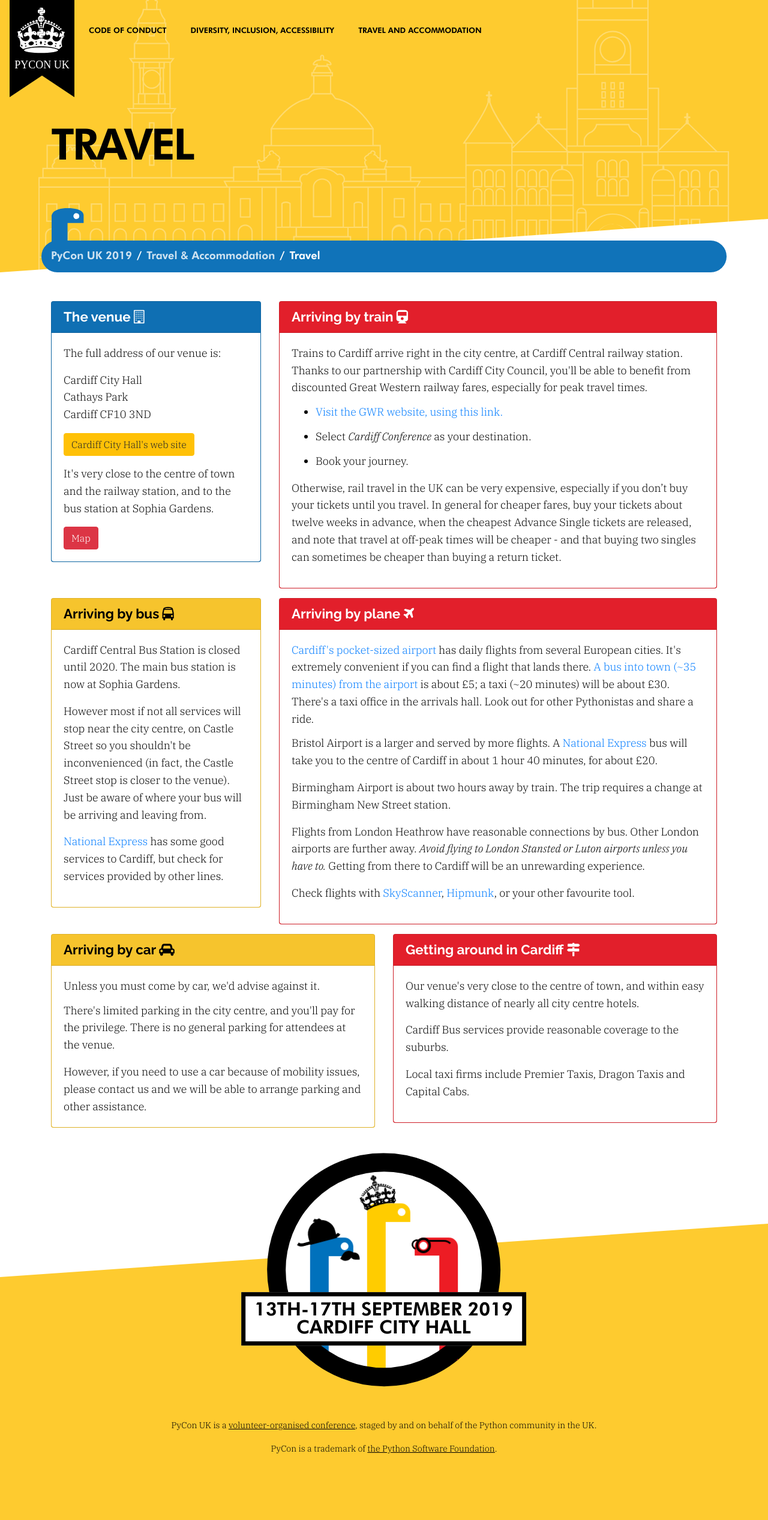
After one commit to PyconUK/2019.pyconuk.org, a Django app: page /travel-and-accommodation/travel in a window 1280 px wide. The commit adds this page. Shown: the whole page at 60% size. Run offline with Django 3.2, Linux system fonts and the light colour scheme; some libraries are stand-ins or nearby versions.

Commit message:
Add Travel and Accommodation pages

```diff
--- a/pyconuk/templates/base.html
+++ b/pyconuk/templates/base.html
@@ -31,6 +31,7 @@
           <ul class="nav navbar-nav">
             <li class="navbar-item child"><a class="nav-link" href="{% url 'coc' %}">Code of Conduct</a>
             <li class="navbar-item child"><a class="nav-link" href="{% url 'diversity' %}">Diversity, Inclusion, Accessibility</a>
+            <li class="navbar-item child"><a class="nav-link" href="{% url 'travel-and-accommodation' %}">Travel and Accommodation</a>
             {# <li class="nav-item child first active"> #}
             {#     <a href="https://2018.hq.pyconuk.org/" class="nav-link"> #}
             {#         Registration Office #}
--- /dev/null
+++ b/pyconuk/templates/travel.html
@@ -0,0 +1,129 @@
+
+{% extends "base.html" %}
+
+{% block jumbotron-title %}Travel{% endblock %}
+
+{% block breadcrumb-items %}
+{{ block.super }}
+<li class="breadcrumb-item"><a href="{% url 'travel-and-accommodation' %}">Travel & Accommodation</a></li>
+<li class="breadcrumb-item" aria-current="page">Travel</li>
+{% endblock %}
+
+{% block content %}
+<div class="row">
+
+  <div class="col col-12 col-lg-4">
+    <div class="card bg-primary">
+
+      <div class="card-header">
+        <h2>The venue <i class="fa fa-building-o " aria-hidden="true"></i></h2>
+      </div>
+
+      <div class="card-body">
+        <p class="card-text">The full address of our venue is:</p>
+        <p class="card-text">Cardiff City Hall<br>Cathays Park<br>Cardiff CF10 3ND</p>
+        <p class="card-text"><a href="http://cardiffcityhall.com" class="btn btn-warning">Cardiff City Hall's web site</a></p>
+        <p class="card-text">It's very close to the centre of town and the railway station, and to the bus station at Sophia Gardens.</p>
+        <p class="card-text"><a href="https://goo.gl/maps/pwzFBixFyoo" class="btn btn-danger">Map</a></p>
+      </div>
+
+    </div>
+  </div>
+
+  <div class="col col-12 col-lg-8">
+    <div class="card bg-danger">
+
+      <div class="card-header">
+        <h2>Arriving by train <i class="fa fa-train " aria-hidden="true"></i></h2>
+      </div>
+
+      <div class="card-body">
+        <p class="card-title">Trains to Cardiff arrive right in the city centre, at Cardiff Central railway station. Thanks to our partnership with Cardiff City Council, you'll be able to benefit from discounted Great Western railway fares, especially for peak travel times.</p>
+        <ul>
+          <li class="card-title"><a href="http://tickets.gwr.com/gw/en/landing/promotion.aspx?id=adf113c5-27b0-4c09-9ac2-6db2bcf6b339&amp;isAllowed=False" class="">Visit the GWR website, using this link.</a></li>
+          <li class="card-title">Select <em>Cardiff Conference</em> as your destination.</li>
+          <li class="card-title">Book your journey.</li>
+        </ul>
+
+        <p>Otherwise, rail travel in the UK can be very expensive, especially if you don’t buy your tickets until you travel. In general for cheaper fares, buy your tickets about twelve weeks in advance, when the cheapest Advance Single tickets are released, and note that travel at off-peak times will be cheaper - and that buying two singles can sometimes be cheaper than buying a return ticket.</p>
+      </div>
+
+    </div>
+  </div>
+
+</div>
+
+<div class="row">
+
+  <div class="col col-12 col-lg-4">
+    <div class="card bg-warning">
+
+      <div class="card-header">
+        <h2>Arriving by bus <i class="fa fa-bus " aria-hidden="true"></i></h2>
+      </div>
+
+      <div class="card-body">
+        <p>Cardiff Central Bus Station is closed until 2020. The main bus station is now at Sophia Gardens.</p>
+        <p>However most if not all services will stop near the city centre, on Castle Street so you shouldn't be inconvenienced (in fact, the Castle Street stop is closer to the venue). Just be aware of where your bus will be arriving and leaving from.</p>
+        <p><a href="http://nationalexpress.com" class="">National Express</a> has some good services to Cardiff, but check for services provided by other lines.</p>
+      </div>
+
+    </div>
+  </div>
+
+  <div class="col col-12 col-lg-8">
+    <div class="card bg-danger">
+
+      <div class="card-header">
+        <h2>Arriving by plane <i class="fa fa-plane " aria-hidden="true"></i></h2>
+      </div>
+
+      <div class="card-body">
+        <p class="card-title"><a href="https://www.cardiff-airport.com/" class="">Cardiff's pocket-sized airport</a> has daily flights from several European cities. It's extremely convenient if you can find a flight that lands there. <a href="https://www.cardiff-airport.com/by-bus/" class="">A bus into town (~35 minutes) from the airport</a> is about £5; a taxi (~20 minutes) will be about £30. There's a taxi office in the arrivals hall. Look out for other Pythonistas and share a ride.</p>
+        <p>Bristol Airport is a larger and served by more flights. A <a href="http://nationalexpress.com" class="">National Express</a> bus will take you to the centre of Cardiff in about 1 hour 40 minutes, for about £20.</p>
+        <p>Birmingham Airport is about two hours away by train. The trip requires a change at Birmingham New Street station.</p>
+        <p>Flights from London Heathrow have reasonable connections by bus. Other London airports are further away. <em>Avoid flying to London Stansted or Luton airports unless you have to.</em> Getting from there to Cardiff will be an unrewarding experience.</p>
+        <p>Check flights with <a href="http://skyscanner.net" class="">SkyScanner</a>, <a href="http://hipmunk.com" class="">Hipmunk</a>, or your other favourite tool.</p>
+      </div>
+
+    </div>
+  </div>
+
+</div>
+
+<div class="row">
+
+  <div class="col col-12 col-lg-6">
+    <div class="card bg-warning">
+
+      <div class="card-header">
+        <h2>Arriving by car <i class="fa fa-car " aria-hidden="true"></i></h2>
+      </div>
+
+      <div class="card-body">
+        <p class="card-title">Unless you must come by car, we'd advise against it. </p>
+        <p class="card-text">There's limited parking in the city centre, and you'll pay for the privilege. There is no general parking for attendees at the venue. </p>
+        <p class="card-text">However, if you need to use a car because of mobility issues, please contact us and we will be able to arrange parking and other assistance.</p>
+      </div>
+
+    </div>
+  </div>
+
+  <div class="col col-12 col-lg-6">
+    <div class="card bg-danger">
+
+      <div class="card-header">
+        <h2>Getting around in Cardiff <i class="fa fa-map-signs " aria-hidden="true"></i></h2>
+      </div>
+
+      <div class="card-body">
+        <p>Our venue's very close to the centre of town, and within easy walking distance of nearly all city centre hotels.</p>
+        <p>Cardiff Bus services provide reasonable coverage to the suburbs.</p>
+        <p>Local taxi firms include Premier Taxis, Dragon Taxis and Capital Cabs.</p>
+      </div>
+
+    </div>
+  </div>
+
+</div>
+{% endblock content %}
--- a/pyconuk/urls.py
+++ b/pyconuk/urls.py
@@ -47,6 +47,21 @@ urlpatterns = [
         TemplateView.as_view(template_name="fin_aid.html"),
         name="fin-aid",
     ),
+    path(
+        "travel-and-accommodation",
+        TemplateView.as_view(template_name="travel-and-accommodation.html"),
+        name="travel-and-accommodation",
+    ),
+    path(
+        "travel-and-accommodation/travel",
+        TemplateView.as_view(template_name="travel.html"),
+        name="travel",
+    ),
+    path(
+        "travel-and-accommodation/accommodation",
+        TemplateView.as_view(template_name="accommodation.html"),
+        name="accommodation",
+    ),
     path("", TemplateView.as_view(template_name="home.html"), name="home"),
     path("admin/", admin.site.urls),
 ]
```
Also changed, not shown: pyconuk/templates/accommodation.html (added, +66 -0 lines), pyconuk/templates/travel-and-accommodation.html (added, +45 -0 lines).
